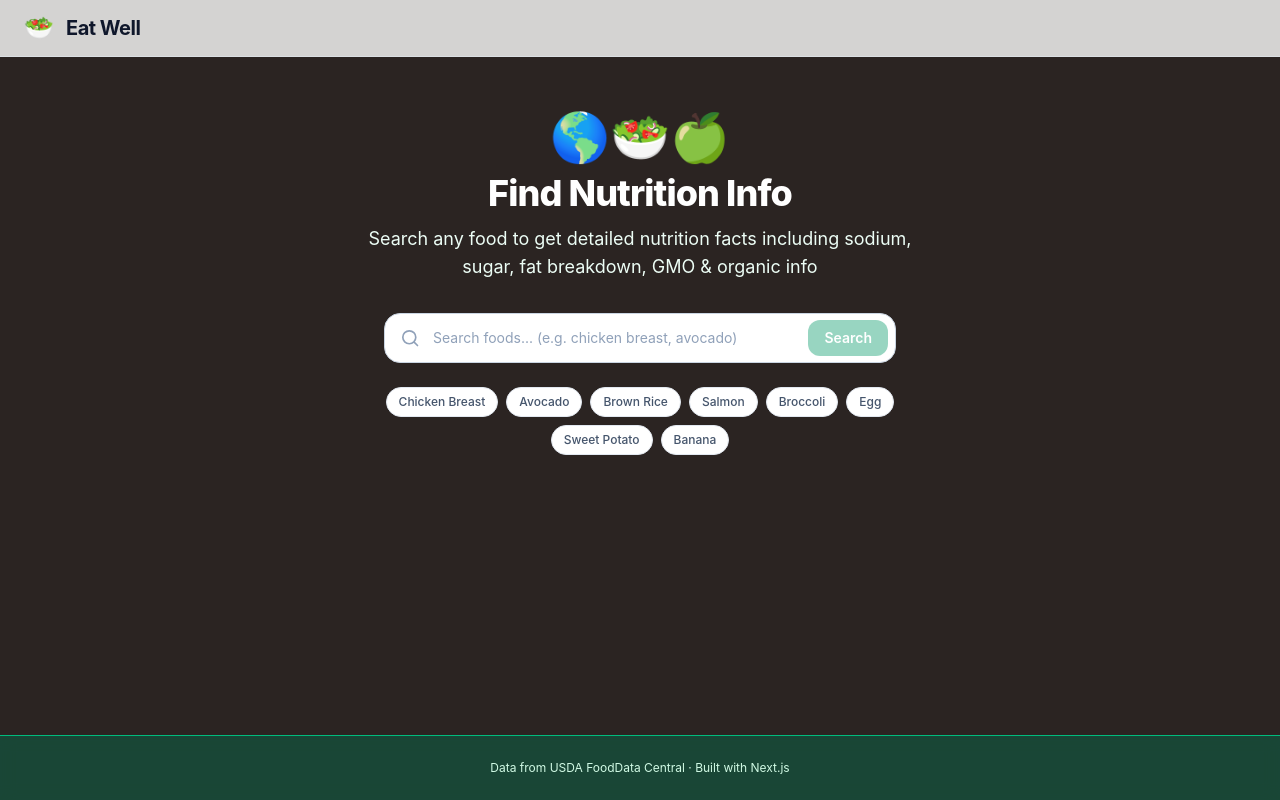
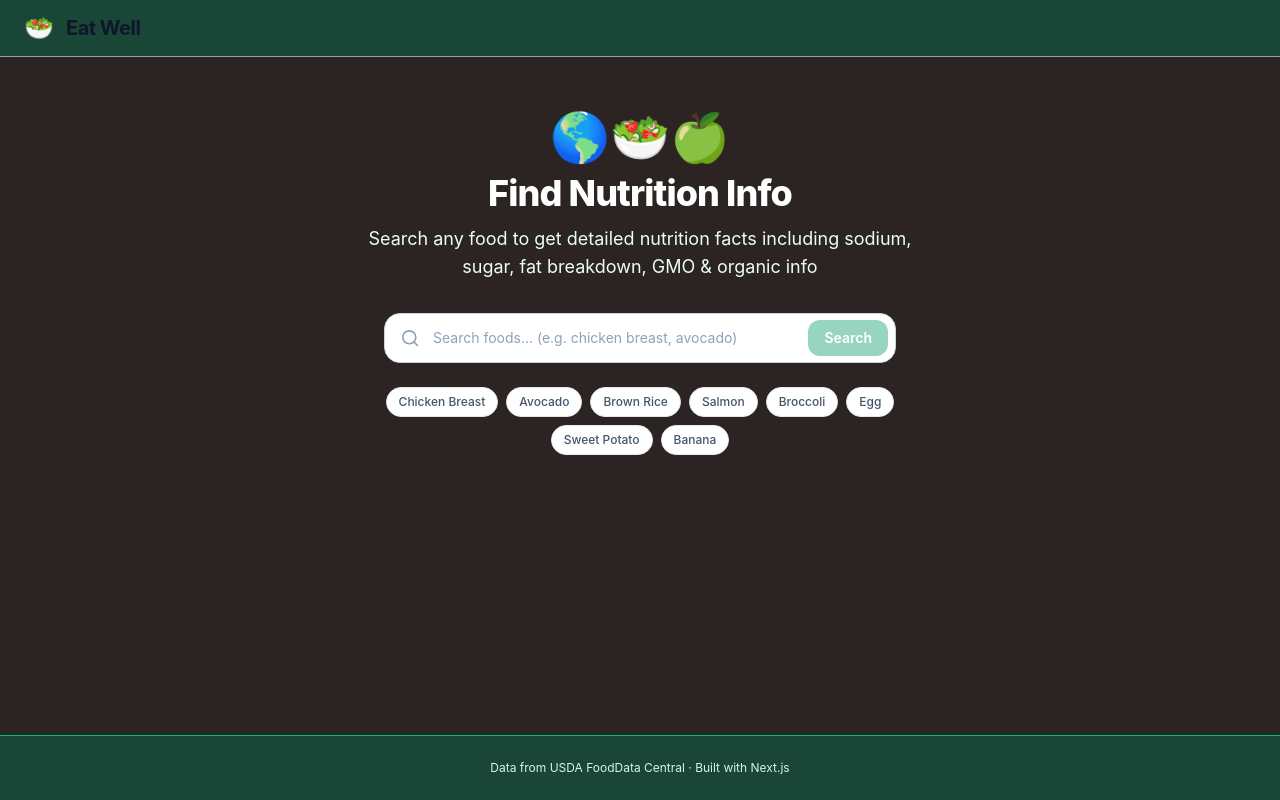
Before and after one commit to kbt117/nutrition-app-pwa, a Next.js app: page / in a window 1280 px wide. Built offline with nearby package versions, Linux system fonts and the light colour scheme.

Commit message:
Change header background color to emerald

```diff
--- a/src/app/page.tsx
+++ b/src/app/page.tsx
@@ -76,7 +76,7 @@ export default function HomePage() {
   return (
     <div className="flex flex-col min-h-screen" style={{ backgroundColor: "oklch(0.268 0.011 36.5)" }}>
       {/* Header */}
-      <header className="sticky top-0 z-50 backdrop-blur-xl bg-white/80 border-b border-slate-200/60">
+      <header className="sticky top-0 z-50 backdrop-blur-xl bg-emerald-700/40 border-b border-slate-200/60">
         <div className="max-w-7xl mx-auto px-4 sm:px-6 py-3 flex items-center gap-3">
           <span className="text-xl sm:text-2xl">🥗</span>
           <h1 className="text-lg sm:text-xl font-bold text-slate-900 tracking-tight">
```
